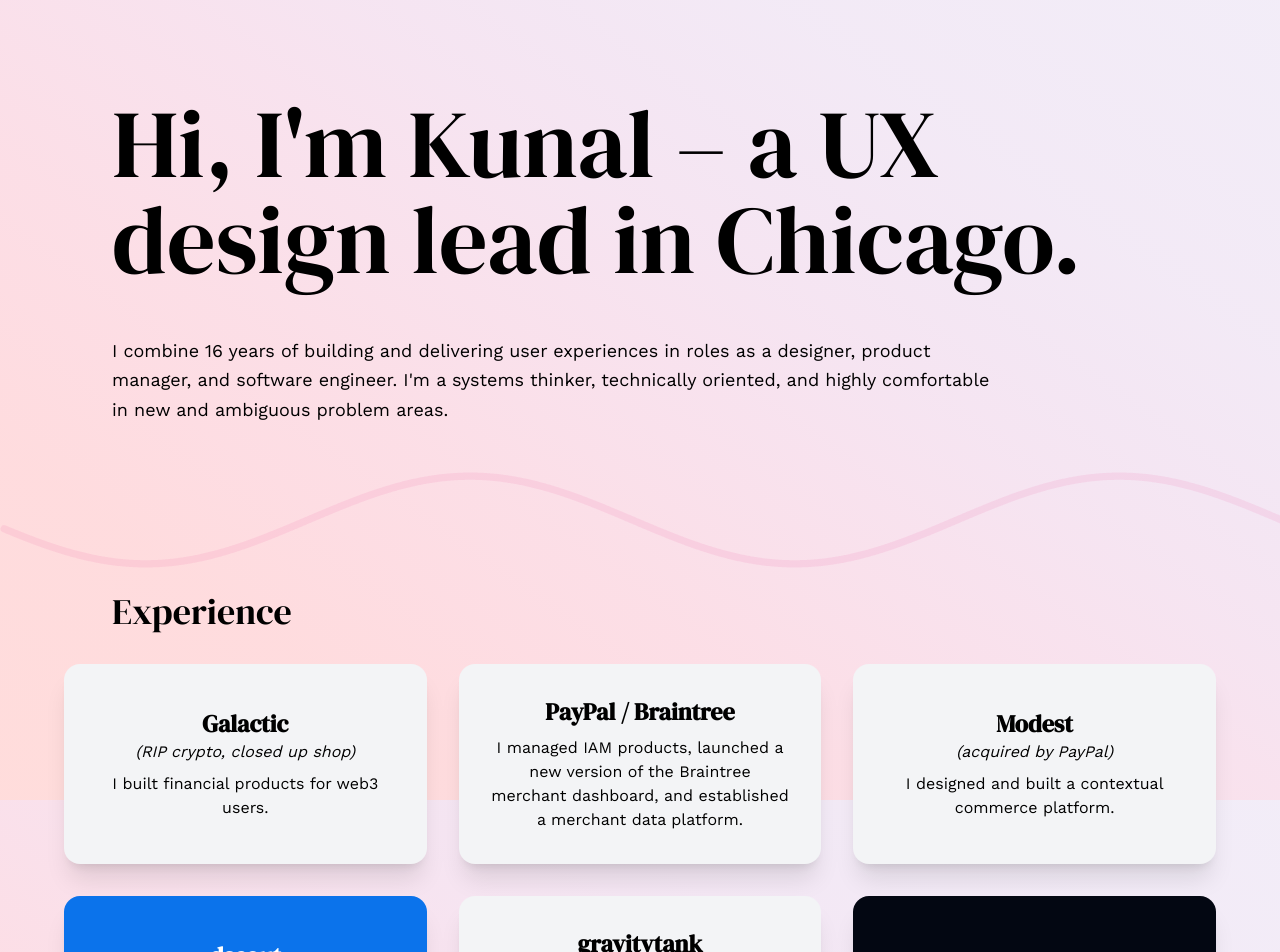
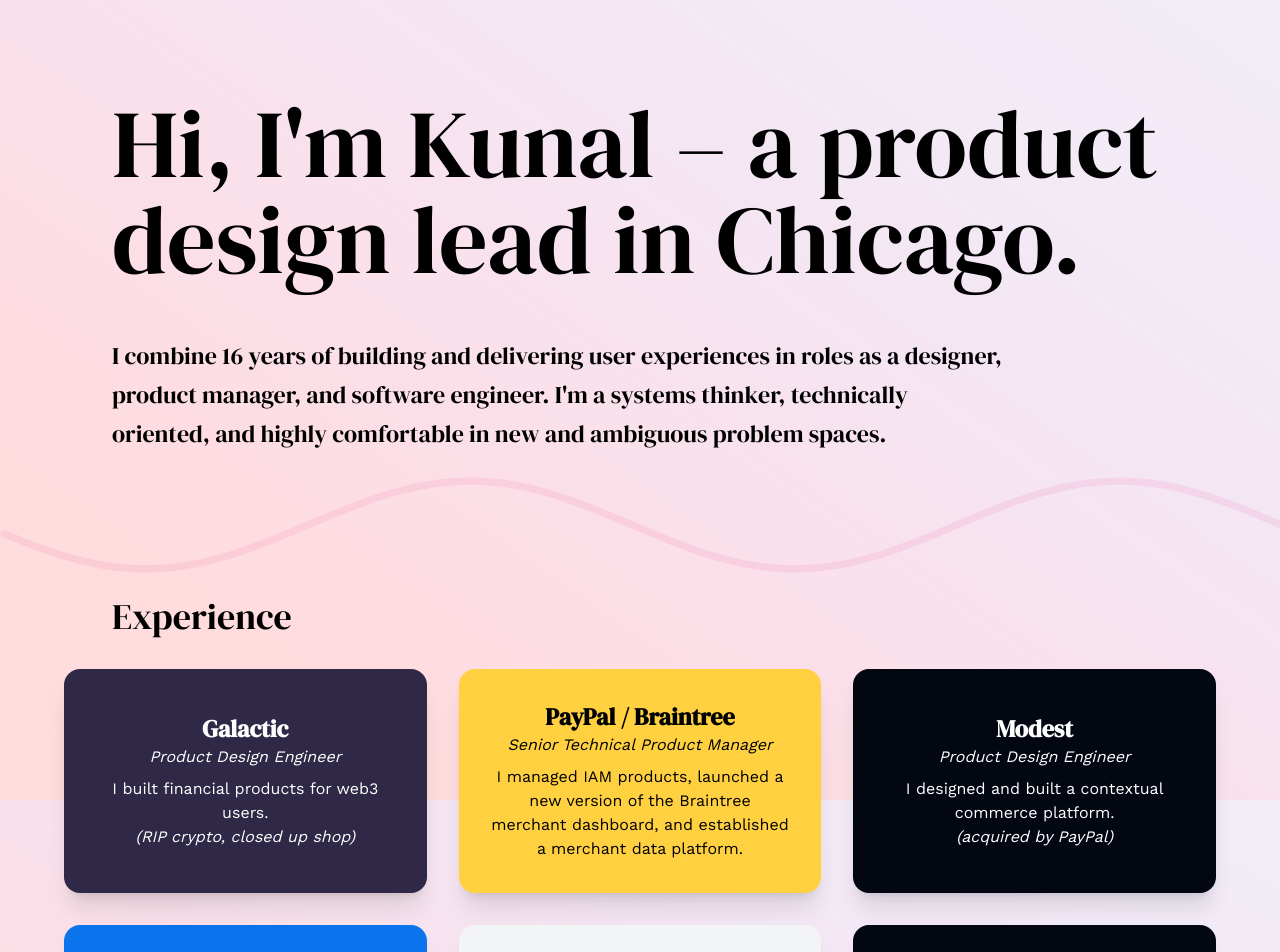
Before and after one commit to kunalbhat/portfolio-site, a React (Create React App) app: page / in a window 1280 px wide. Shown: the top 952 px of the page. Built offline with nearby package versions, Linux system fonts and the light colour scheme.

Commit message:
play around with content more

```diff
--- a/src/App.css
+++ b/src/App.css
@@ -73,12 +73,21 @@ section {
   @apply bg-gray-100 rounded-2xl px-8 py-10 md:py-20 lg:py-8 flex flex-col h-full items-center justify-center text-center mb-6 lg:mb-0 transition-all shadow-xl hover:shadow-2xl;
 }
 
-.case-study.vsa {
+.case-study.galactic {
+  @apply bg-[#2f2846] text-white;
+}
+
+.case-study.vsa,
+.case-study.modest {
   @apply bg-gray-950 text-white;
 }
 
 .case-study.dscout {
   @apply bg-[#0b73eb] text-white;
+}
+
+.case-study.paypal {
+  @apply bg-[#ffd140];
 }
 
 .case-study p {
@@ -91,7 +100,7 @@ section {
 }
 
 .skyteller-cover.focus {
-  @apply fixed;
+  @apply mx-auto transition-all z-20;
 }
 
 .braintree-cover {
--- a/src/pages/Home.js
+++ b/src/pages/Home.js
@@ -58,14 +58,14 @@ export function Home() {
       <section className="content-container md:flex md:gap-12 mt-0 md:mb-6 lg:mb-12">
         <animated.div className="w-full" style={styles}>
           <h1 className="lg:mx-12">
-            Hi, I'm Kunal &ndash; a UX design lead in Chicago.
+            Hi, I'm Kunal &ndash; a product design lead in Chicago.
           </h1>
-          <p className="lg:mx-12 lg:max-w-4xl">
+          <h3 className="lg:mx-12 lg:max-w-4xl leading-relaxed font-normal">
             I combine 16 years of building and delivering user experiences in
             roles as a designer, product manager, and software engineer. I'm a
             systems thinker, technically oriented, and highly comfortable in new
-            and ambiguous problem areas.
-          </p>
+            and ambiguous problem spaces.
+          </h3>
         </animated.div>
       </section>
       <div className="section-divider -mt-6" />
@@ -74,22 +74,25 @@ export function Home() {
           <h2>Experience</h2>
         </header>
         <div className="lg:grid grid-cols-3 gap-8">
-          <div className="case-study transition-all col-span-1">
+          <div className="case-study galactic transition-all col-span-1">
             <h3>Galactic</h3>
+            <h6>Product Design Engineer</h6>
+            <p>I built financial products for web3 users.</p>
             <h6>(RIP crypto, closed up shop)</h6>
-            <p>I built financial products for web3 users.</p>
           </div>
-          <div className="case-study col-span-1" onClick={expandSection}>
+          <div className="case-study paypal col-span-1" onClick={expandSection}>
             <h3>PayPal / Braintree</h3>
+            <h6>Senior Technical Product Manager</h6>
             <p>
               I managed IAM products, launched a new version of the Braintree
               merchant dashboard, and established a merchant data platform.
             </p>
           </div>
-          <div className="case-study col-span-1" onClick={expandSection}>
+          <div className="case-study modest col-span-1" onClick={expandSection}>
             <h3>Modest</h3>
+            <h6>Product Design Engineer</h6>
+            <p>I designed and built a contextual commerce platform.</p>
             <h6>(acquired by PayPal)</h6>
-            <p>I designed and built a contextual commerce platform.</p>
           </div>
           <div
             className="case-study dscout lg:col-span-1"
@@ -122,16 +125,13 @@ export function Home() {
       <section className="content-container">
         <header className="section-header">
           <h2>Projects</h2>
-          {/* <p>A few larger case studies to showcase that I'm most proud of.</p> */}
         </header>
         <div className="lg:grid grid-flow-row gap-16 grid-cols-5">
           <aside
-            className={`skyteller-cover static mx-auto w-full mb-8 lg:mb-0 flex col-span-3 shadow-xl rounded-2xl bg-indigo-950 items-center justify-center h-96 ${
-              expanded
-                ? "fixed top-20 left-0 right-0 bottom-0 w-2/3 mx-auto transition-all"
-                : ""
+            className={`skyteller-cover mx-auto w-full mb-8 lg:mb-0 flex col-span-3 shadow-xl rounded-2xl bg-indigo-950 items-center justify-center h-96 ${
+              expanded ? "focus" : ""
             }`}
-            // onClick={expandSection}
+            onClick={expandSection}
           >
             <SkytellerLogo />
           </aside>
@@ -165,9 +165,7 @@ export function Home() {
               Read on
             </a>
           </article>
-          <aside className="braintree-cover mb-8 lg:mb-0 flex col-span-3 shadow-xl rounded-2xl bg-white items-center justify-center h-80 md:h-96">
-            <p>Test</p>
-          </aside>
+          <aside className="braintree-cover mb-8 lg:mb-0 flex col-span-3 shadow-xl rounded-2xl bg-white items-center justify-center h-80 md:h-96"></aside>
         </div>
       </section>
       <div className="section-divider"></div>
```
